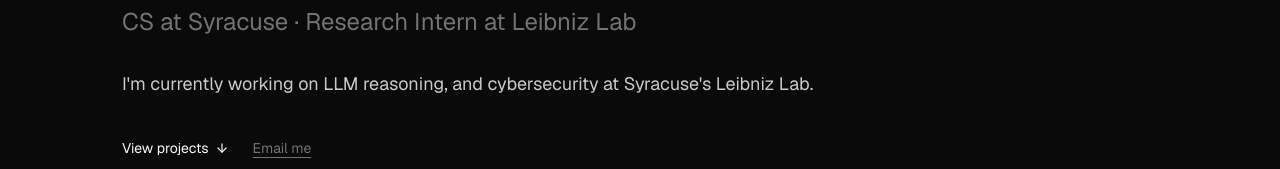
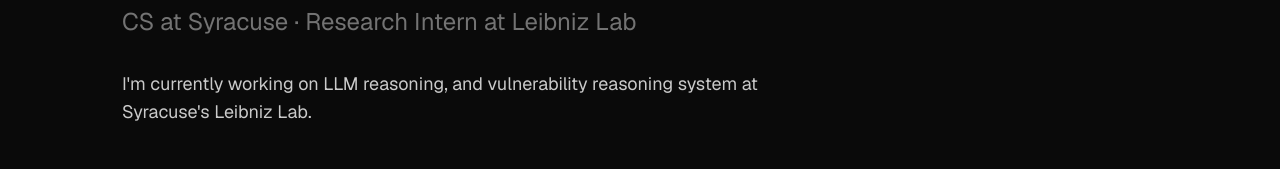
Before and after one commit to PengLin-Zilv/portfolio, a Next.js app: page / in a window 1280 px wide. Shown: the part 321-490 px from the top of the page. Built offline with nearby package versions, Linux system fonts and the light colour scheme; no server answers.

Commit message:
fix: revise description

```diff
--- a/components/sections/hero.tsx
+++ b/components/sections/hero.tsx
@@ -37,7 +37,7 @@
 
         {/* Paragraph */}
         <p className="mt-8 max-w-content text-base leading-relaxed text-foreground/80 sm:text-lg">
-          {`I'm currently working on LLM reasoning, and cybersecurity at Syracuse's Leibniz Lab. `}
+          {`I'm currently working on LLM reasoning, and vulnerability reasoning system at Syracuse's Leibniz Lab. `}
           {/* Past projects: Watch-To-Read (a YouTube video to eBook pipeline) on Google Cloud Run and a Flask + React freelance marketplace for university students. */}
         </p>
 
```
